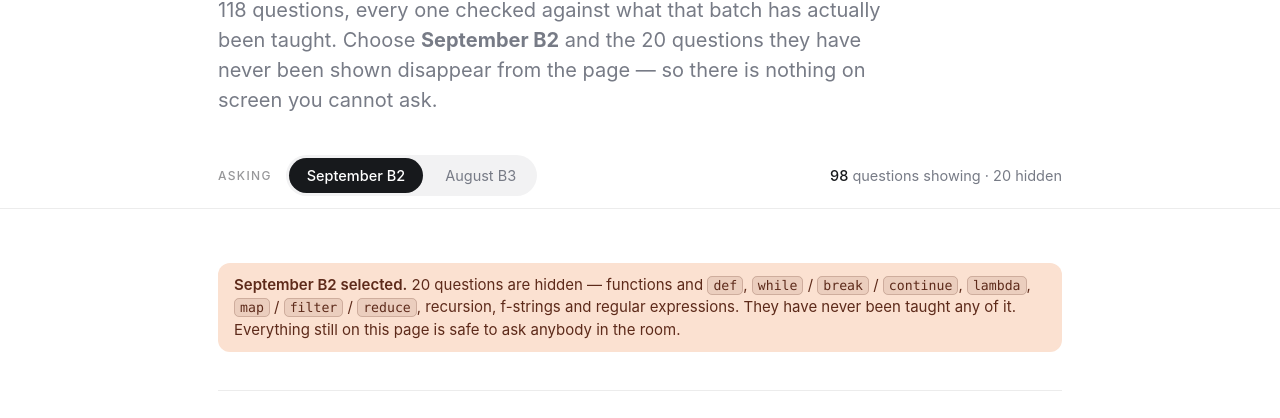
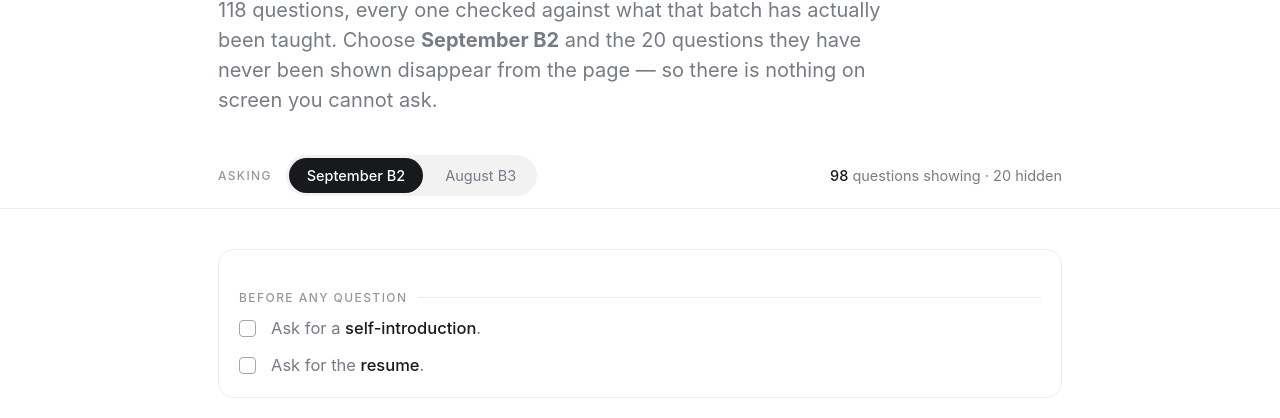
Before and after one commit to sharath-tap/da-curriculum, a plain HTML site: page mock/index.html in a window 1280 px wide. Shown: the part 371-789 px from the top of the page. Drawn offline with Linux system fonts and the light colour scheme.

Commit message:
Mock page: a two-item checklist before the first question
"Before any question" - ask for a self-introduction, ask for the resume.
Sits between the batch switch and the questions. Two items, nothing else.

Hit the same grid bug as the ask-the-room blocks on the teach pages: the
<b> inside each <li> became a third item in a two-column grid and wrapped
onto its own line, so "Ask for a" and "self-introduction" rendered on
separate rows. Wrapped the text in a span so there are exactly two grid
items per row, and left a comment on the rule this time.

Co-Authored-By: Claude Opus 5 (1M context) <noreply@anthropic.com>
Claude-Session: https://claude.ai/code/session_01Do9BtWTngdUHxneXWETCih

```diff
--- a/mock/index.html
+++ b/mock/index.html
@@ -456,6 +456,16 @@ body[data-batch="sep"] .augnote{display:block}
 .augnote code{background:rgba(93,42,26,.10);color:var(--sienna);
   border:1px solid rgba(93,42,26,.20);padding:1px 5px;border-radius:5px;font-weight:500}
 
+.startlist{border:1px solid var(--hair);border-radius:16px;padding:17px 20px 19px;margin:0 0 26px}
+.startlist ul{list-style:none;margin:10px 0 0;padding:0;display:flex;flex-direction:column;gap:12px}
+/* exactly TWO grid items per row - the ::before box and ONE span. a bare <b>
+   alongside a text node makes a third item and it wraps onto its own line. */
+.startlist li{display:grid;grid-template-columns:20px 1fr;gap:12px;align-items:start;
+  font-size:16.5px;line-height:1.5;color:var(--slate)}
+.startlist li::before{content:"";width:15px;height:15px;margin-top:4px;border-radius:4px;
+  border:1.5px solid var(--smoke)}
+.startlist b{color:var(--ink);font-weight:450}
+
 .round{border-top:1px solid var(--hair);padding-top:30px;margin-top:38px}
 .round:first-of-type{border-top:0;margin-top:0;padding-top:0}
 .rhead{display:flex;align-items:baseline;gap:14px;flex-wrap:wrap;margin-bottom:8px}
@@ -547,6 +557,13 @@ nav:not(.tapnav){top:var(--tapnav-h,46px)!important}
 
 <section style="padding-top:40px">
  <div class="wrap">
+  <div class="startlist">
+   <span class="lbl">Before any question</span>
+   <ul>
+    <li><span>Ask for a <b>self-introduction</b>.</span></li>
+    <li><span>Ask for the <b>resume</b>.</span></li>
+   </ul>
+  </div>
   <div class="augnote"><b>September B2 selected.</b> 20 questions are hidden &mdash; functions and
   <code>def</code>, <code>while</code> / <code>break</code> / <code>continue</code>,
   <code>lambda</code>, <code>map</code> / <code>filter</code> / <code>reduce</code>, recursion,
```
